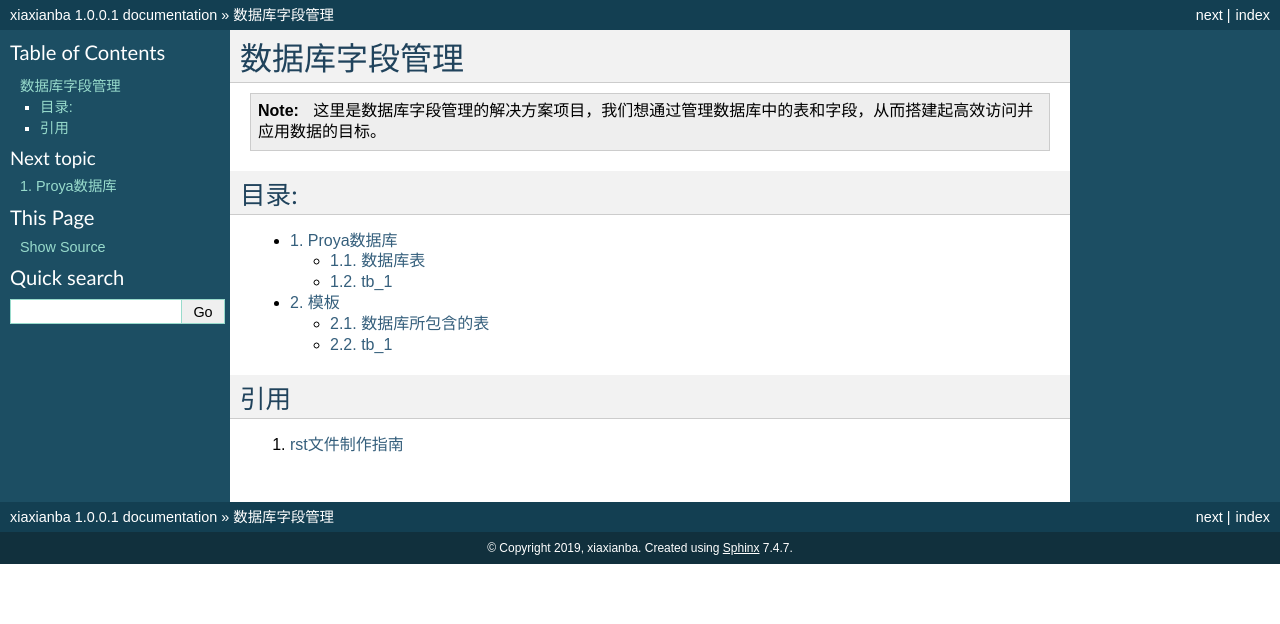
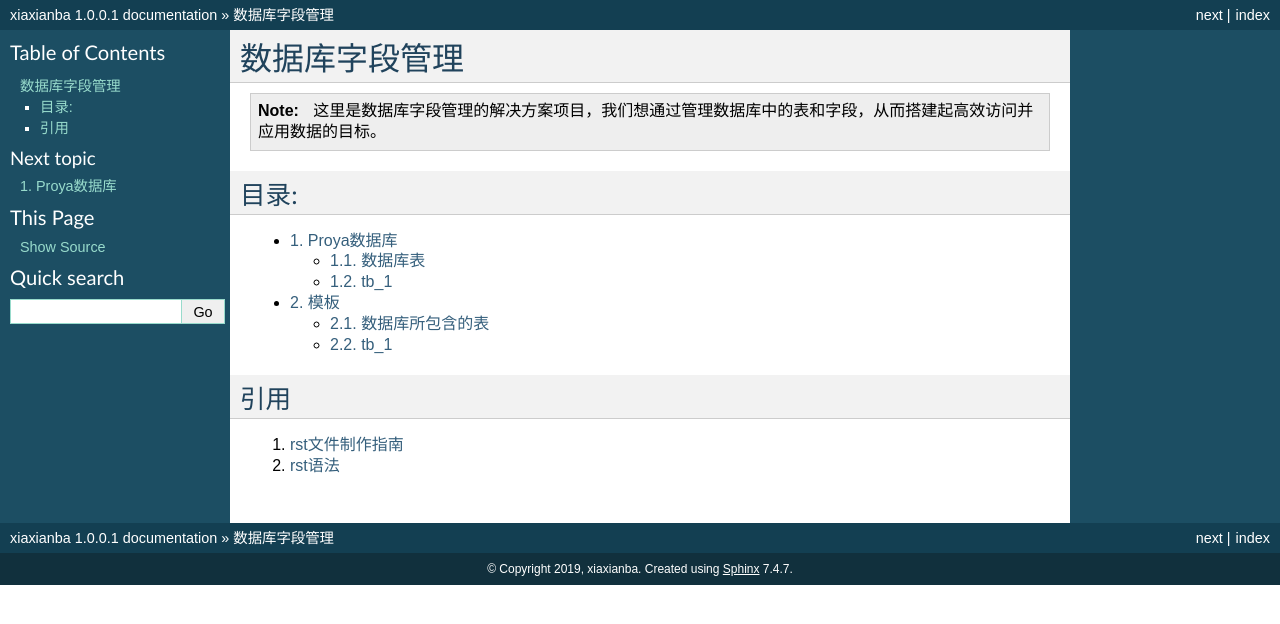
Before and after one commit to xianba/DatabaseField, a Sphinx documentation site: the page built from docs/index.rst, in a window 1280 px wide. Shown: the top 624 px of the page. Built offline with Sphinx 7.4.7, drawn with Linux system fonts in a browser that asks for light colours.

Commit message:
Update index.rst

```diff
--- a/docs/index.rst
+++ b/docs/index.rst
@@ -19,3 +19,4 @@
 引用
 ======
 1.  `rst文件制作指南 <https://zh-sphinx-doc.readthedocs.io/en/latest/contents.html>`_
+2. `rst语法 <http://docutils.sourceforge.net/docs/user/rst/quickref.html>`_
```
